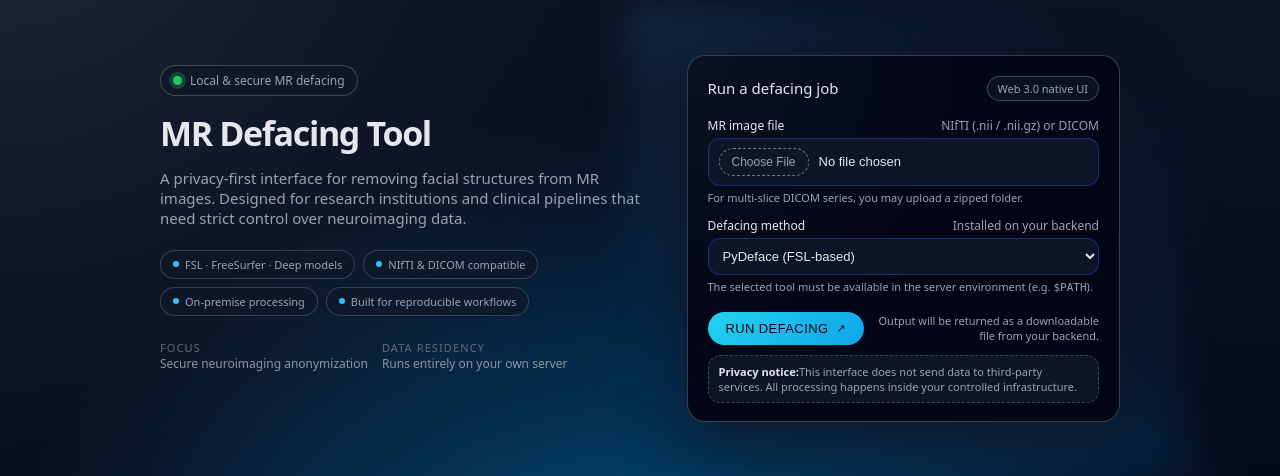
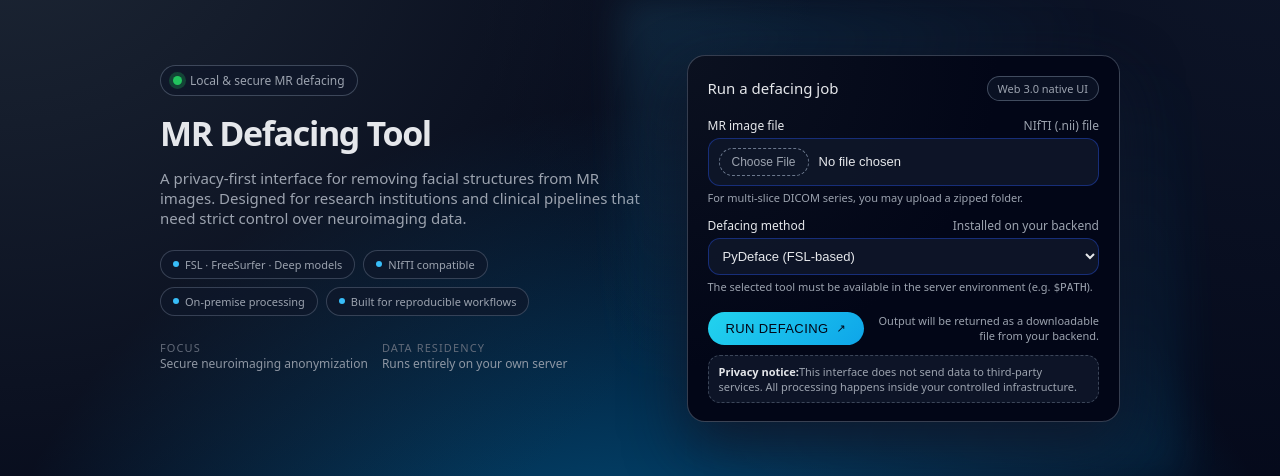
Before and after one commit to basakesin/mri-defacing-platform, a Flask app: page / in a window 1280 px wide. Shown: the part 162-638 px from the top of the page. Run offline with Flask 2, Linux system fonts and the light colour scheme.

Commit message:
Update index.html

```diff
--- a/Templates/index.html
+++ b/Templates/index.html
@@ -348,7 +348,7 @@
 
         <div class="chips">
           <div class="chip">FSL · FreeSurfer · Deep models</div>
-          <div class="chip">NIfTI &amp; DICOM compatible</div>
+          <div class="chip">NIfTI compatible</div>
           <div class="chip">On-premise processing</div>
           <div class="chip">Built for reproducible workflows</div>
         </div>
@@ -379,12 +379,12 @@
             <div class="field">
               <label class="field-label">
                 <span>MR image file</span>
-                <span>NIfTI (.nii / .nii.gz) or DICOM</span>
+                <span>NIfTI (.nii) file</span>
               </label>
               <input
                 type="file"
                 name="file"
-                accept=".nii,.nii.gz,.dcm,.zip,.tar,.tar.gz"
+                accept=".nii"
                 required
               />
               <div class="hint">
```
